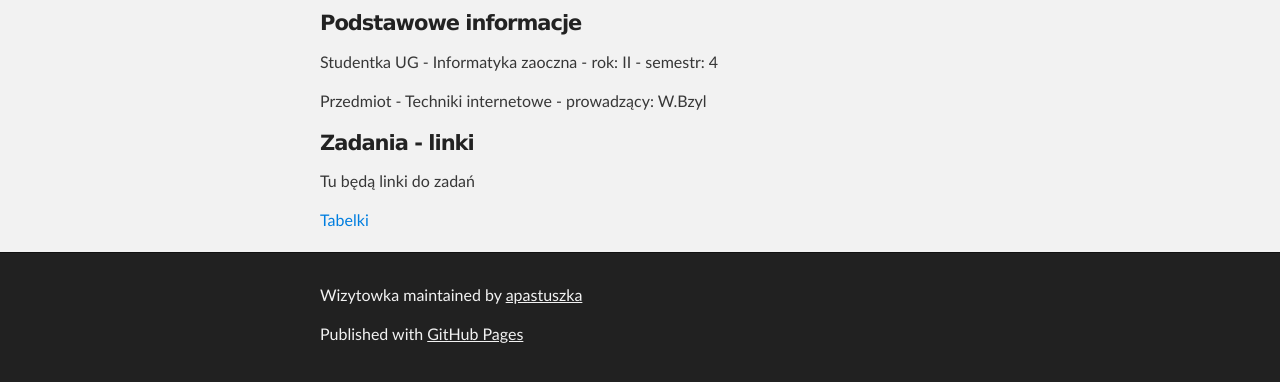
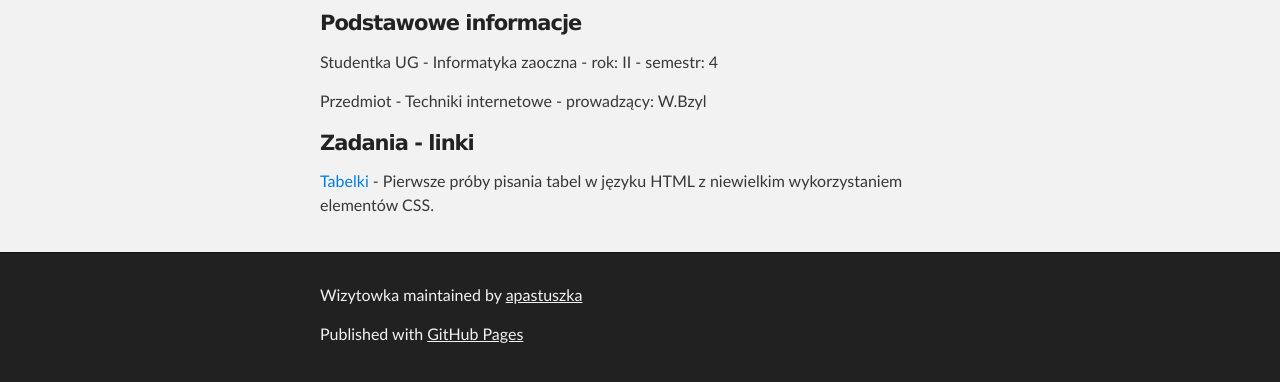
Before and after one commit to apastuszka/wizytowka, a plain HTML site: page index.html in a window 1280 px wide. Shown: the part 252-634 px from the top of the page. Drawn offline with Linux system fonts and the light colour scheme.

Commit message:
zmiany w index.html
dodałam link do zadania tabelki

```diff
--- a/index.html
+++ b/index.html
@@ -35,8 +35,8 @@
         <p>Studentka UG - Informatyka zaoczna - rok: II - semestr: 4</p>
 		<p>Przedmiot - Techniki internetowe - prowadzący: W.Bzyl</p>
 		<h4>Zadania - linki</h4>
-		<p><i>Tu będą linki do zadań</i></p>
-		<a href="http://apastuszka.github.io/tabelki">Tabelki</a>
+		<p><a href="http://apastuszka.github.io/tabelki">Tabelki</a> -
+		Pierwsze próby pisania tabel w języku HTML z niewielkim wykorzystaniem elementów CSS.</p>
       </section>
     </div>
 
```
